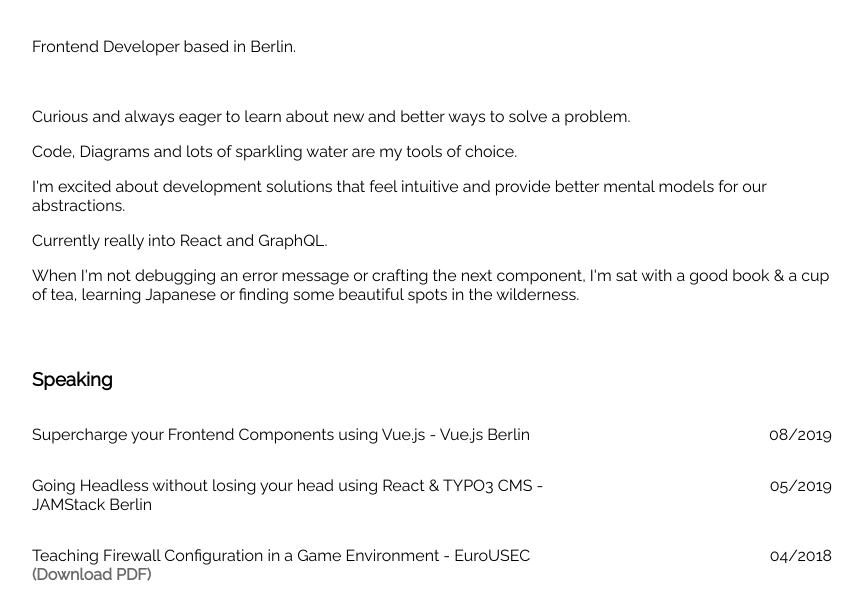
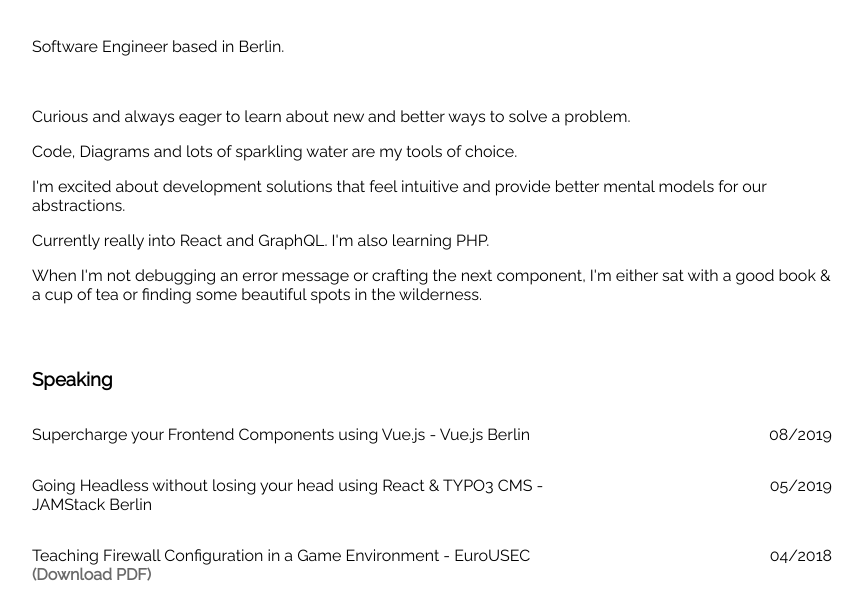
Before and after one commit to alaskaa/sibylle-dev, a Gatsby site: page / in a window 1280 px wide. Shown: the part 189-800 px from the top of the page, without its empty margins (208-1071 px from the left). Built offline with nearby package versions, Linux system fonts and the light colour scheme; Gatsby itself is replaced by a stand-in of ours.

Commit message:
Update intro to reflect job change

```diff
--- a/src/components/Intro/Intro.js
+++ b/src/components/Intro/Intro.js
@@ -5,7 +5,7 @@ import IntroWrapper from "./components/IntroWrapper"
 const Intro = () => (
   <IntroWrapper>
     <WhiteHeadingWrapper>Hi, I'm Sibylle</WhiteHeadingWrapper>
-    <p>Frontend Developer based in Berlin.</p>
+    <p>Software Engineer based in Berlin.</p>
     <br />
     <p>
       Curious and always eager to learn about new and better ways to solve a
@@ -16,10 +16,10 @@ const Intro = () => (
       I'm excited about development solutions that feel intuitive and provide
       better mental models for our abstractions.
     </p>
-    <p>Currently really into React and GraphQL.</p>
+    <p>Currently really into React and GraphQL. I'm also learning PHP.</p>
     <p>
       When I'm not debugging an error message or crafting the next component,
-      I'm sat with a good book & a cup of tea, learning Japanese or finding some
+      I'm either sat with a good book & a cup of tea or finding some
       beautiful spots in the wilderness.
     </p>
   </IntroWrapper>
```
